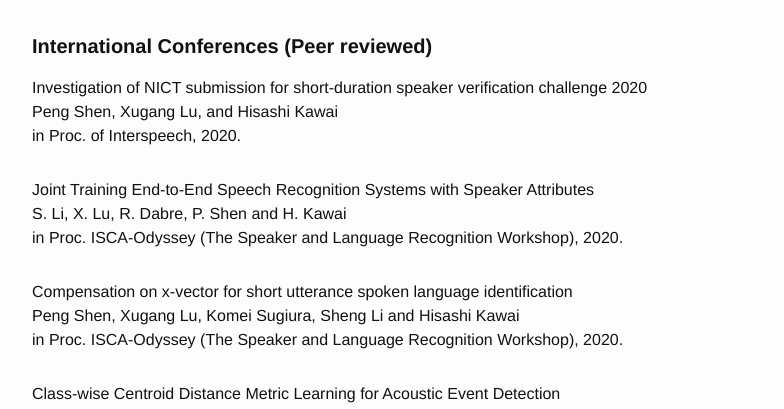
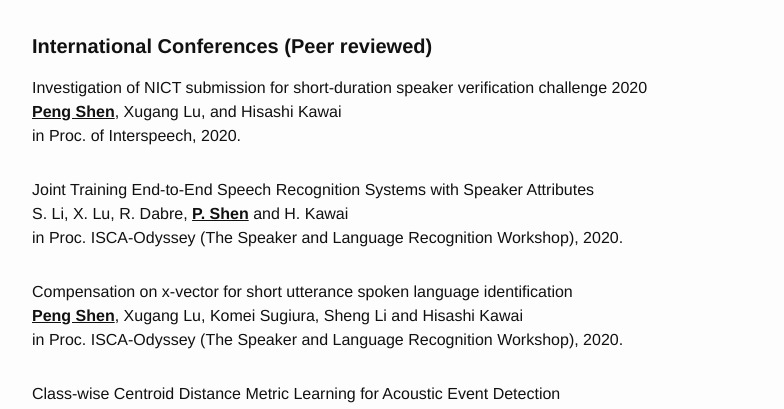
Before and after one commit to sinpycn/sinpycn.github.io, a Jekyll site: the page built from publications.md, in a window 1280 px wide and 900 px high, scrolled down 438 px. Shown: the part 157-566 px from the top of the window, without its empty margins (238-1022 px from the left). Built offline with Jekyll 4.4.1, drawn with Linux system fonts in a browser that asks for light colours.

```diff
--- a/publications.md
+++ b/publications.md
@@ -36,18 +36,18 @@ permalink: /publications/
 <p>
 <li>
 Investigation of NICT submission for short-duration speaker verification challenge 2020<br>
-Peng Shen, Xugang Lu, and Hisashi Kawai <br>
+<u><b>Peng Shen</b></u>, Xugang Lu, and Hisashi Kawai <br>
 in Proc. of Interspeech, 2020. <br>
 </li>
 
 <li>
 Joint Training End-to-End Speech Recognition Systems with Speaker Attributes<br>
-S. Li, X. Lu, R. Dabre, P. Shen and H. Kawai <br>
+S. Li, X. Lu, R. Dabre, <u><b>P. Shen</b></u> and H. Kawai <br>
 in Proc. ISCA-Odyssey (The Speaker and Language Recognition Workshop), 2020. <br>
 </li>
 <li>
 Compensation on x-vector for short utterance spoken language identification<br>
-Peng Shen, Xugang Lu, Komei Sugiura, Sheng Li and Hisashi Kawai <br>
+<u><b>Peng Shen</b></u>, Xugang Lu, Komei Sugiura, Sheng Li and Hisashi Kawai <br>
 in Proc. ISCA-Odyssey (The Speaker and Language Recognition Workshop), 2020. <br>
 </li>
 
```
